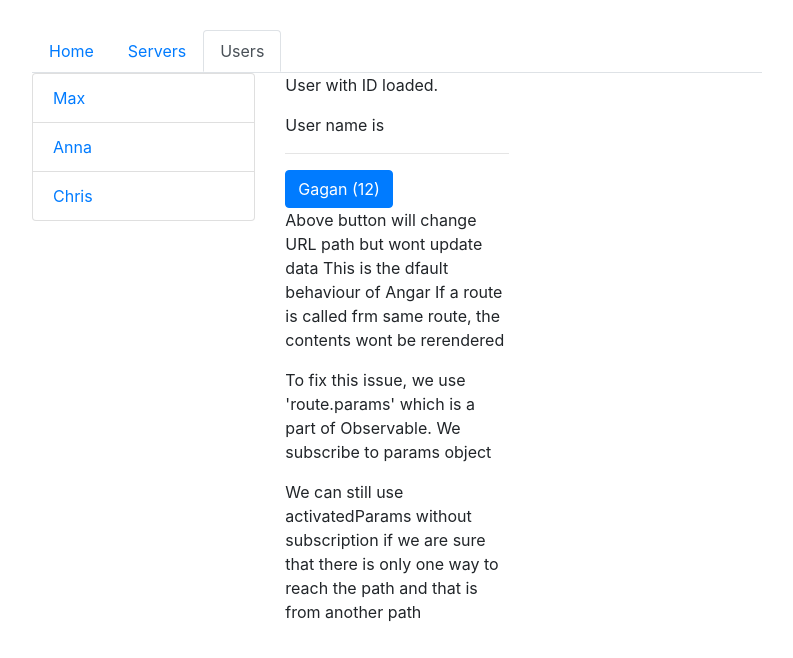
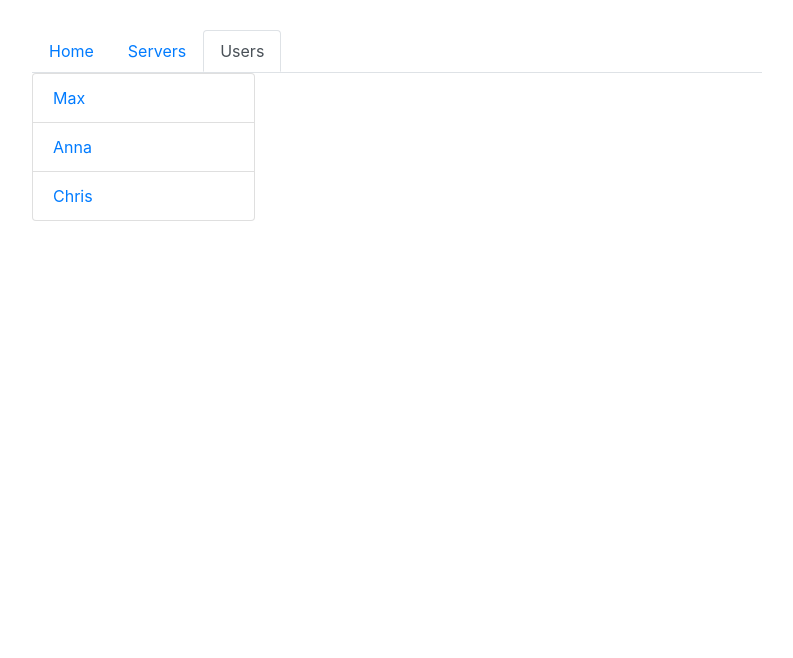
Before and after one commit to Gagandeep39/angular-routing-authguard-ex1, an Angular app: page /users in a window 1280 px wide. Shown: the top 658 px of the page, without its empty margins (53-846 px from the left). Built offline with nearby package versions, Linux system fonts and the light colour scheme.

Commit message:
Aded nesting for User components

```diff
--- a/src/app/users/users.component.html
+++ b/src/app/users/users.component.html
@@ -11,6 +11,7 @@
     </div>
   </div>
   <div class="col-xs-12 col-sm-4">
-    <app-user></app-user>
+    <!-- <app-user></app-user> -->
+    <router-outlet></router-outlet>
   </div>
 </div>
```
Also changed, not shown: src/app/app.module.ts (+5 -3 lines).
